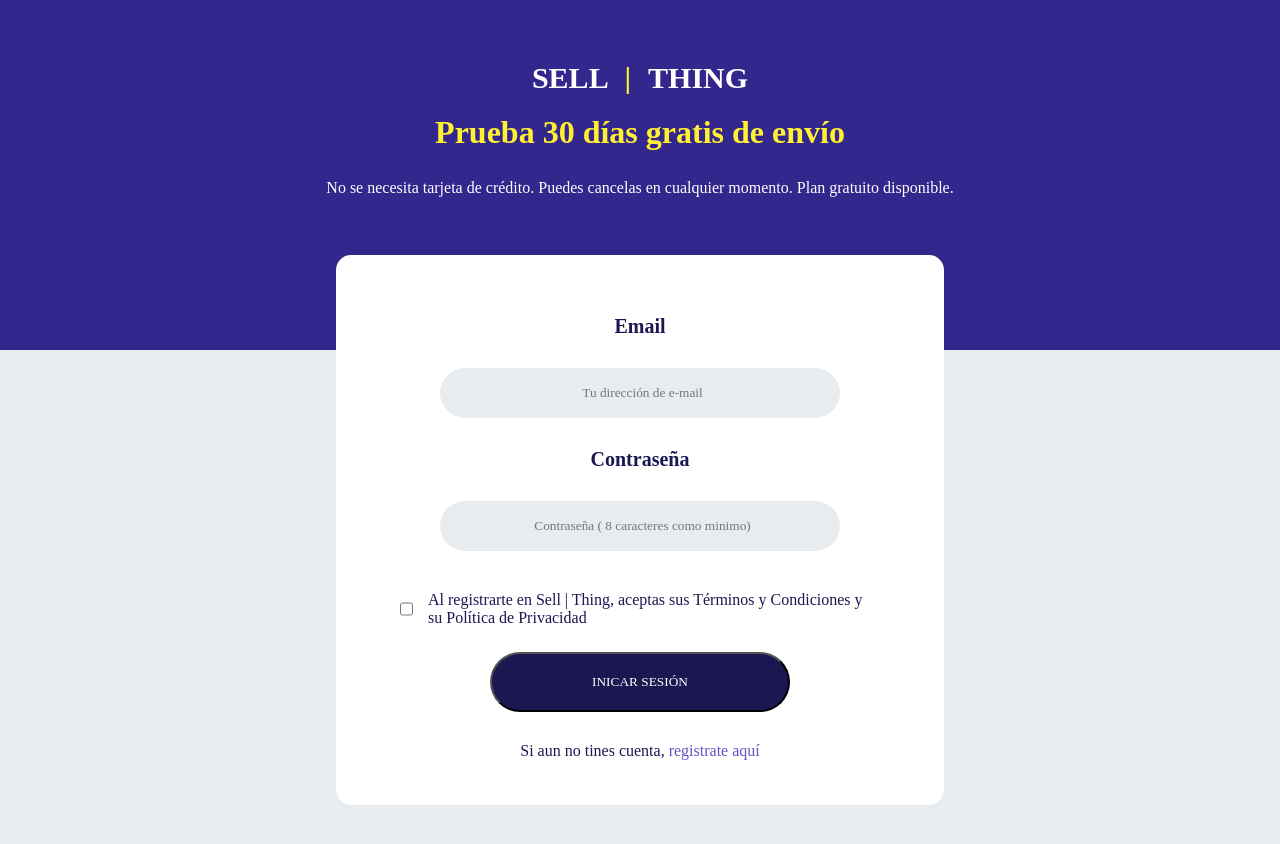
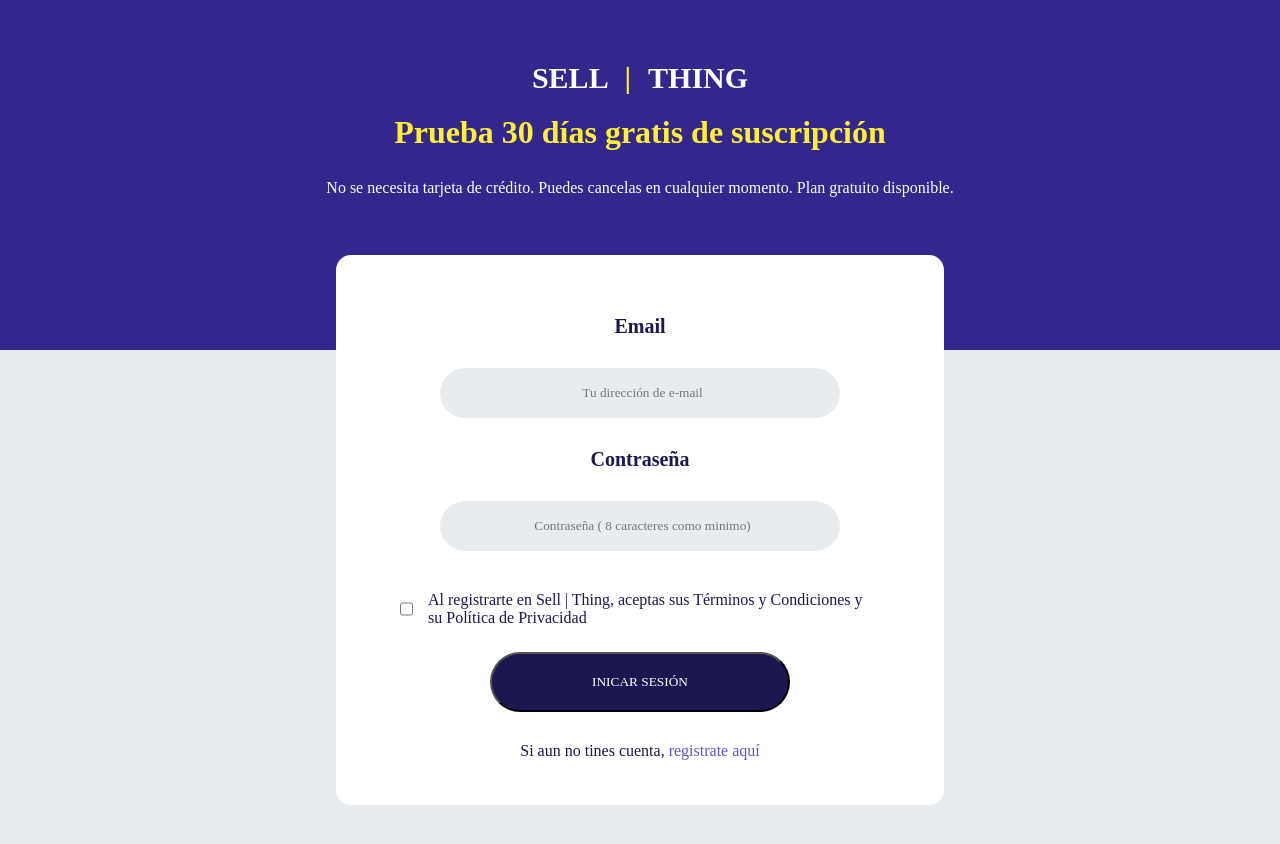
Before and after one commit to javierdm01/Paginas-Web, a plain HTML site: page Portafolio-WebVentas/pages/login.html in a window 1280 px wide. Drawn offline with Linux system fonts and the light colour scheme; a web font is replaced by a local one.

Commit message:
Update login.html

```diff
--- a/Portafolio-WebVentas/pages/login.html
+++ b/Portafolio-WebVentas/pages/login.html
@@ -14,7 +14,7 @@
         <h2 class="tit_logo">
             SELL <a class="logo_bar">|</a> THING
         </h2>
-        <h1 class="tit_header">Prueba 30 días gratis de envío</h1>
+        <h1 class="tit_header">Prueba 30 días gratis de suscripción</h1>
         <p class="desc_header">No se necesita tarjeta de crédito. Puedes cancelas en cualquier momento. Plan gratuito disponible. </p>
     </header>
     <main class="main">
```
